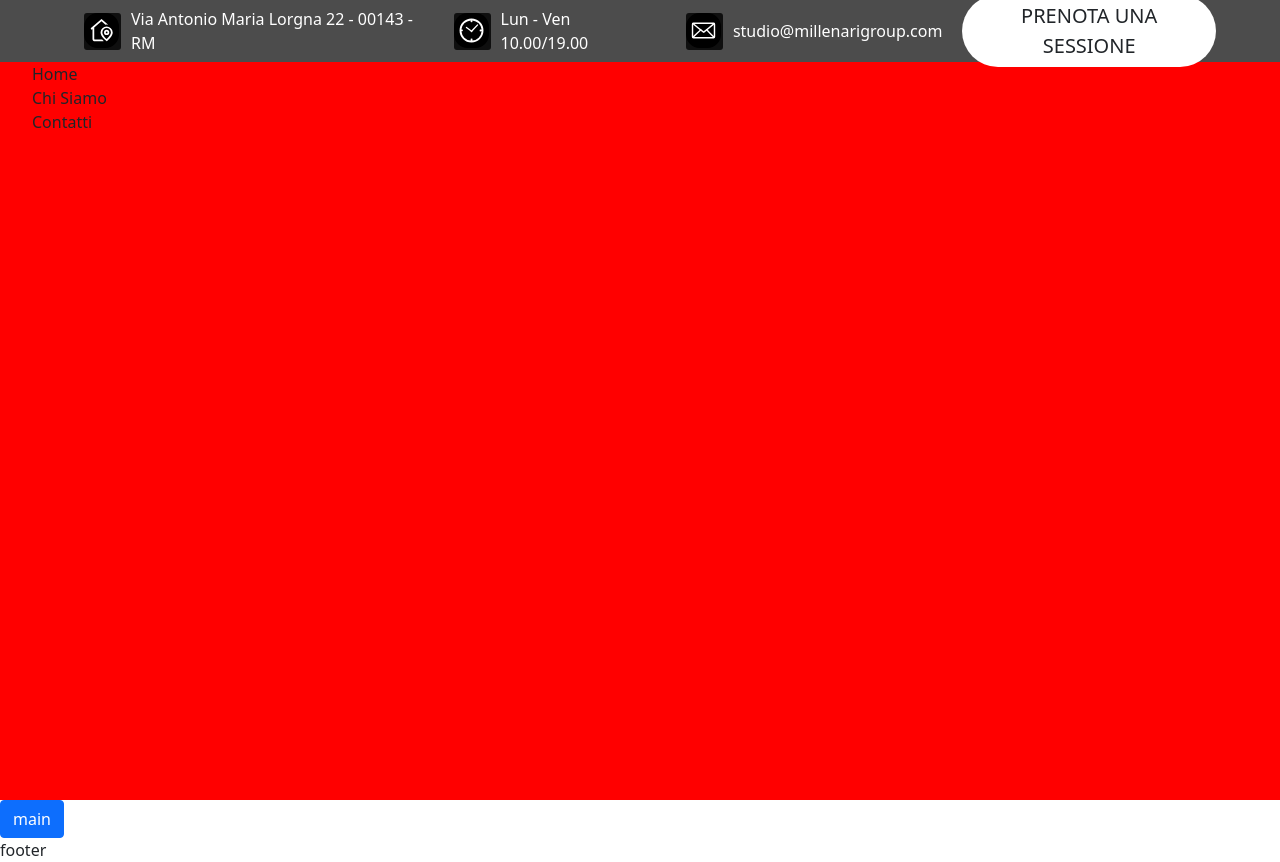
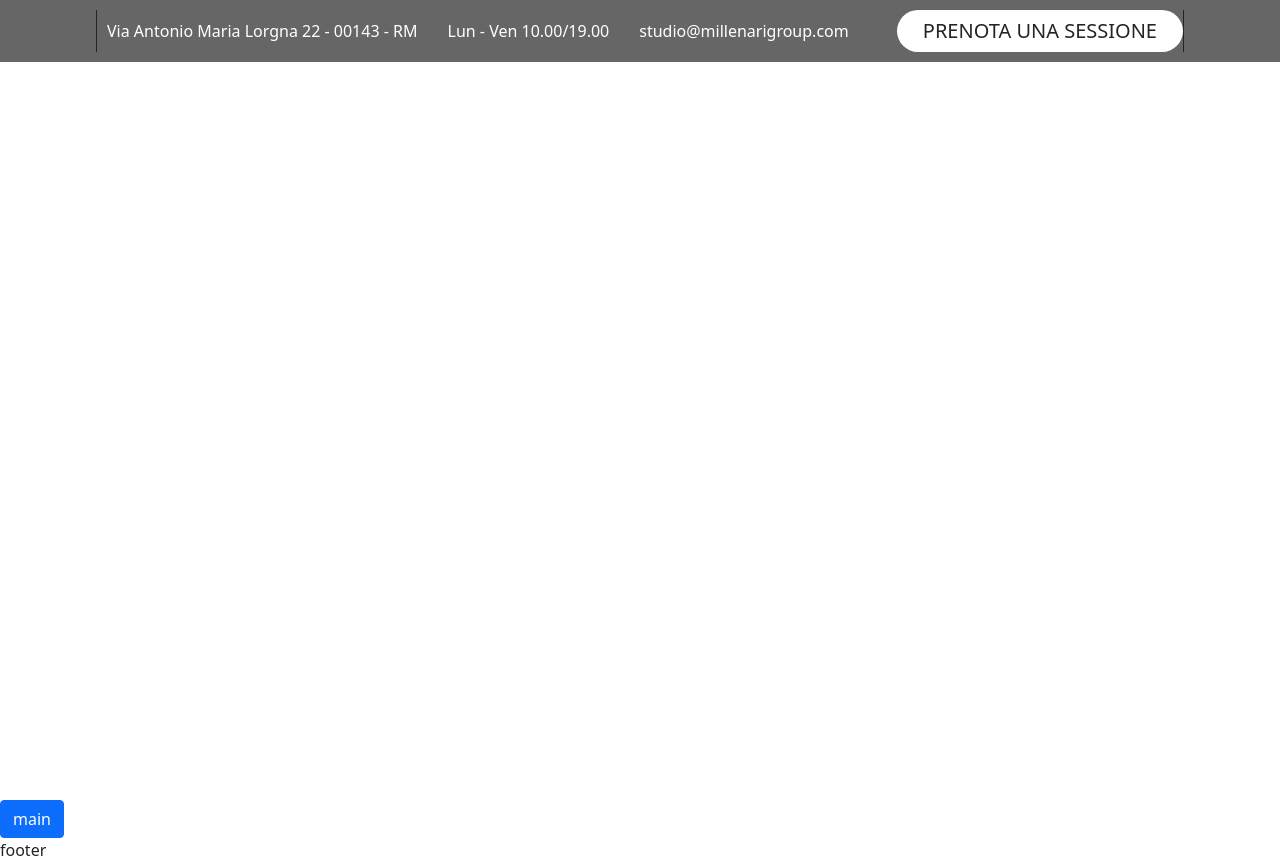
Before and after one commit to VALDEV05/website-clone, a Vue app: page / in a window 1280 px wide. Built offline with nearby package versions, Linux system fonts and the light colour scheme.

Commit message:
created a top header

```diff
--- a/src/assets/scss/custom.scss
+++ b/src/assets/scss/custom.scss
@@ -110,54 +110,58 @@ svg {
    5.0 - Header
    ========================================================================== */
 
-$height-variables: 62px;
+$height-top-header: 62px;
+$width-container: 85%;
+.col-full {
+    width: $width-container;
+    max-width: $width-container;
+    margin: auto;
+    border-right: 1px solid;
+    border-left: 1px solid;
+}
+
+.icon-wrap {
+    margin-right: 10px;
+}
+
+
+/* BUTTON COMMON STYLE */
+
+a.btn {
+    background: $white !important;
+    border-radius: 100px !important;
+    padding: 5px 25px !important;
+    /* &:hover {
+        -webkit-box-shadow: 5px 10px 14px -1px #666666;
+        box-shadow: 5px 10px 14px -1px #666666;
+    } */
+}
+
 
 /* 5.1 - Top-Header */
 
 #site-header {
+    height: 100vh;
+    width: 100vw;
+    background-color: $white;
+    position: relative;
     #top-header {
+        height: $height-top-header;
         width: 100%;
-        height: $height-variables;
-        background-color: rgba(0, 0, 0, 0.7);
+        background-color: rgba(0, 0, 0, 0.6);
+        position: fixed;
         display: flex;
-        align-items: center;
         .menu-top-header {
-            margin: 0px 5%;
             display: flex;
-            align-items: center;
             justify-content: space-between;
-            width: 100%;
-            .left-menu {
+            color: $white;
+            &>div {
+                gap: 20px;
+            }
+            & * {
                 display: flex;
                 align-items: center;
-                .menu-item {
-                    color: $white;
-                    display: flex;
-                    align-items: center;
-                    margin: 0px 20px;
-                    .icon-wrap {
-                        width: 37px;
-                        height: 37px;
-                        aspect-ratio: 1/1;
-                        background-color: rgba(0, 0, 0, 0.8);
-                        border-radius: 8%;
-                        margin-right: 10px;
-                    }
-                }
-            }
-            .right-menu {
-                .btn-contattaci-top-header {
-                    background: #fff;
-                    padding: 5px 15px;
-                    border-radius: 9rem;
-                }
             }
         }
     }
-    /* /#top-header */
-    #main-header {
-        height: calc( 100vh - $height-variables);
-        background-color: red;
-    }
-    /* /#main-header */
 }
--- a/src/components/SiteHeader.vue
+++ b/src/components/SiteHeader.vue
@@ -1,17 +1,16 @@
 <template>
   <header id="site-header">
     <TopHeader></TopHeader>
-    <HeaderAnimation></HeaderAnimation>
   </header>
 </template>
 
 <script>
 import TopHeader from './TopHeader.vue';
-import HeaderAnimation from './HeaderAnimation.vue'
+/* import HeaderAnimation from './HeaderAnimation.vue' */
 export default {
   components:{
     TopHeader,
-    HeaderAnimation
+    /* HeaderAnimation */
   }
 }
 </script>
--- a/src/components/TopHeader.vue
+++ b/src/components/TopHeader.vue
@@ -1,5 +1,6 @@
 <template>
   <header id="top-header">
+    <div class="col-full">
       <div class="menu-top-header">
         <div class="left-menu">
           <div id="menu-item-1" class="menu-item">
@@ -34,19 +35,20 @@
         <!-- /.right-menu -->
       </div>
       <!-- /.menu-top-header -->
+    </div>
   </header>
   <!-- /#top-header -->
 </template>
 
 <script>
-import icon_mail from "./icon/icon_mail.vue"
-import icon_clock from "./icon/icon_clock.vue"
-import icon_position from "./icon/icon_position.vue"
+import icon_mail from "./icon/icon_mail.vue";
+import icon_clock from "./icon/icon_clock.vue";
+import icon_position from "./icon/icon_position.vue";
 export default {
   components: {
     icon_mail,
     icon_clock,
-	  icon_position
+    icon_position,
   },
 };
 </script>
```
Lines whose indentation alone changed are shown as unchanged.
